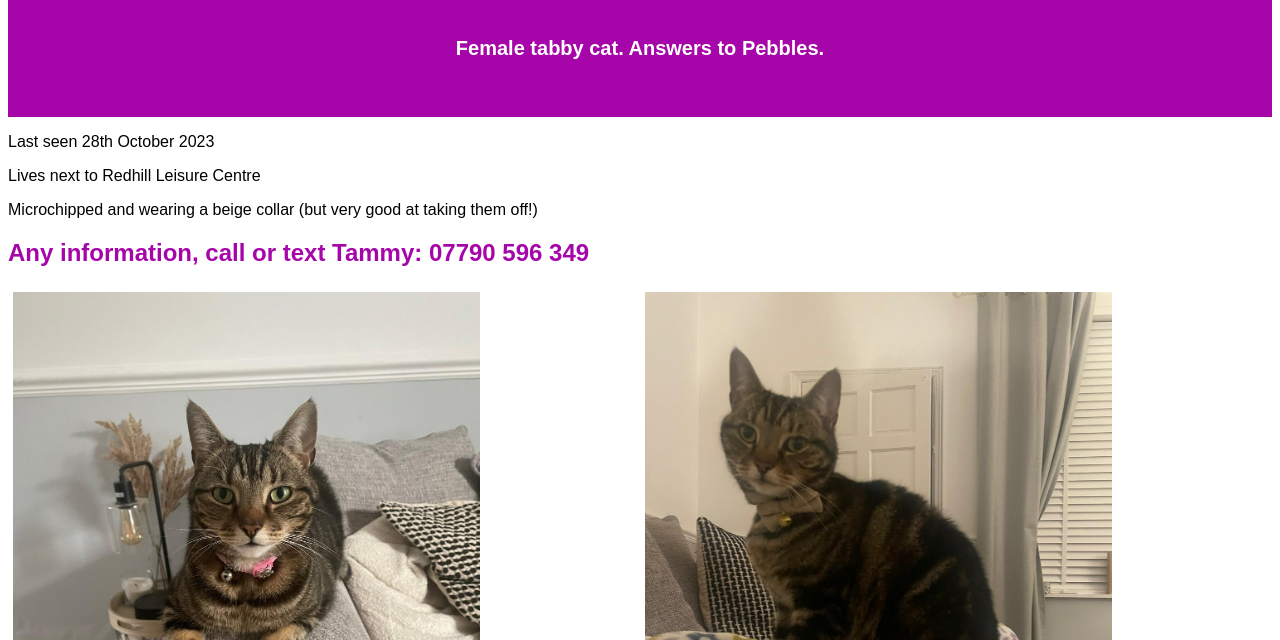
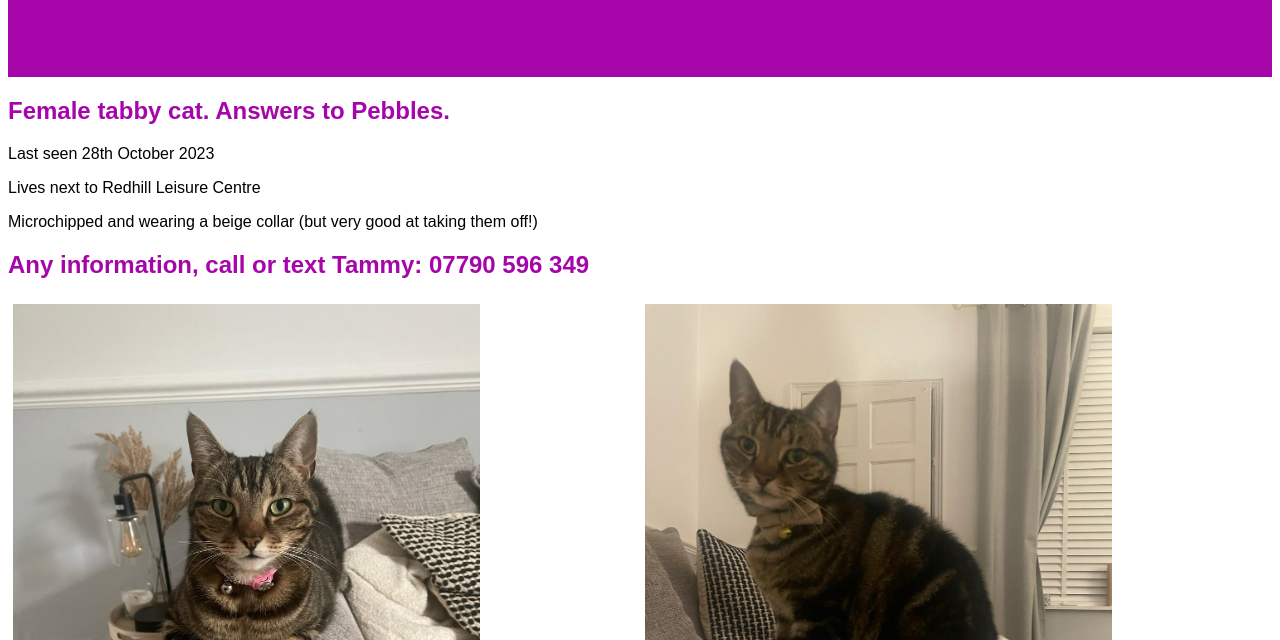
Before and after one commit to ClayyB/pebbles, a plain HTML site: page index.html in a window 1280 px wide. Shown: the part 160-800 px from the top of the page. Drawn offline with Linux system fonts and the light colour scheme.

Commit message:
edit body

```diff
--- a/index.html
+++ b/index.html
@@ -9,10 +9,10 @@
 
   <div class="header">
     <h1>Have you seen this cat?</h1>
-    <h2>Female tabby cat. Answers to Pebbles.</h2>
   </div>
 
   <div class="cat">
+  <h2>Female tabby cat. Answers to Pebbles.</h2>
   <p>Last seen 28th October 2023</p>
   <p>Lives next to Redhill Leisure Centre</p>
   <p>Microchipped and wearing a beige collar (but very good at taking them off!)</p>
--- a/style.css
+++ b/style.css
@@ -7,13 +7,15 @@
   font-size: 30px;
 }
 
-.header h2 {
-  font-size: 20px;
-}
-
 .cat {
   font-family: sans-serif;
 }
+
+.cat h2 {
+  color: #a605a9;
+  font-family: sans-serif;
+}
+
 
 .row {
   display: flex;
```
